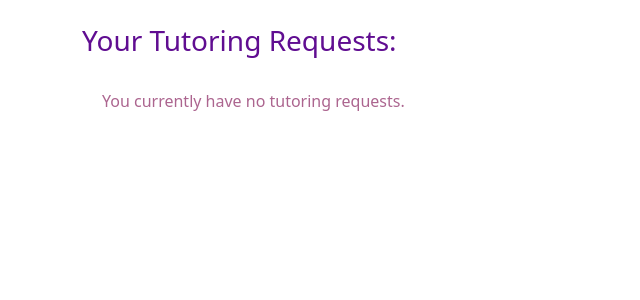
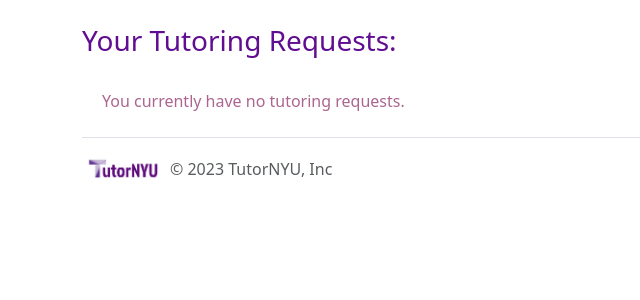
Before and after one commit to gcivil-nyu-org/INT2-Monday-Spring2024-Team-2, a Django app: page /dashboard/tutor/request in a window 1280 px wide. Shown: the part 82-382 px from the top of the page, without its empty margins (0-640 px from the left). Run offline with Django 5.2, Linux system fonts and the light colour scheme; data that the repository does not hold is empty; some libraries are stand-ins or nearby versions.

Commit message:
Add footer

```diff
--- a/Dashboard/templates/Dashboard/base_tutor.html
+++ b/Dashboard/templates/Dashboard/base_tutor.html
@@ -43,5 +43,22 @@
 
     {% block footer %}
     {% endblock %}
+    <!--Footer-->
+    <div class="container">
+        <footer class="d-flex flex-wrap justify-content-between align-items-center py-3 my-4 border-top">
+        <div class="col-md-4 d-flex align-items-center">
+            <a href="/" class="mb-3 me-2 mb-md-0 text-body-secondary text-decoration-none lh-1">
+                <img src="{% static 'images/logo.png' %}" alt="Logo" width = "80">
+            </a>
+            <span class="mb-3 mb-md-0 text-body-secondary">© 2023 TutorNYU, Inc</span>
+        </div>
+
+        <ul class="nav col-md-4 justify-content-end list-unstyled d-flex">
+            <li class="ms-3"><a class="text-body-secondary" href="#"><svg class="bi" width="24" height="24"><use xlink:href="#twitter"></use></svg></a></li>
+            <li class="ms-3"><a class="text-body-secondary" href="#"><svg class="bi" width="24" height="24"><use xlink:href="#instagram"></use></svg></a></li>
+            <li class="ms-3"><a class="text-body-secondary" href="#"><svg class="bi" width="24" height="24"><use xlink:href="#facebook"></use></svg></a></li>
+        </ul>
+        </footer>
+    </div>
 </body>
 </html>
```
Also changed, not shown: Dashboard/templates/Dashboard/base_student.html (+18 -0 lines).
